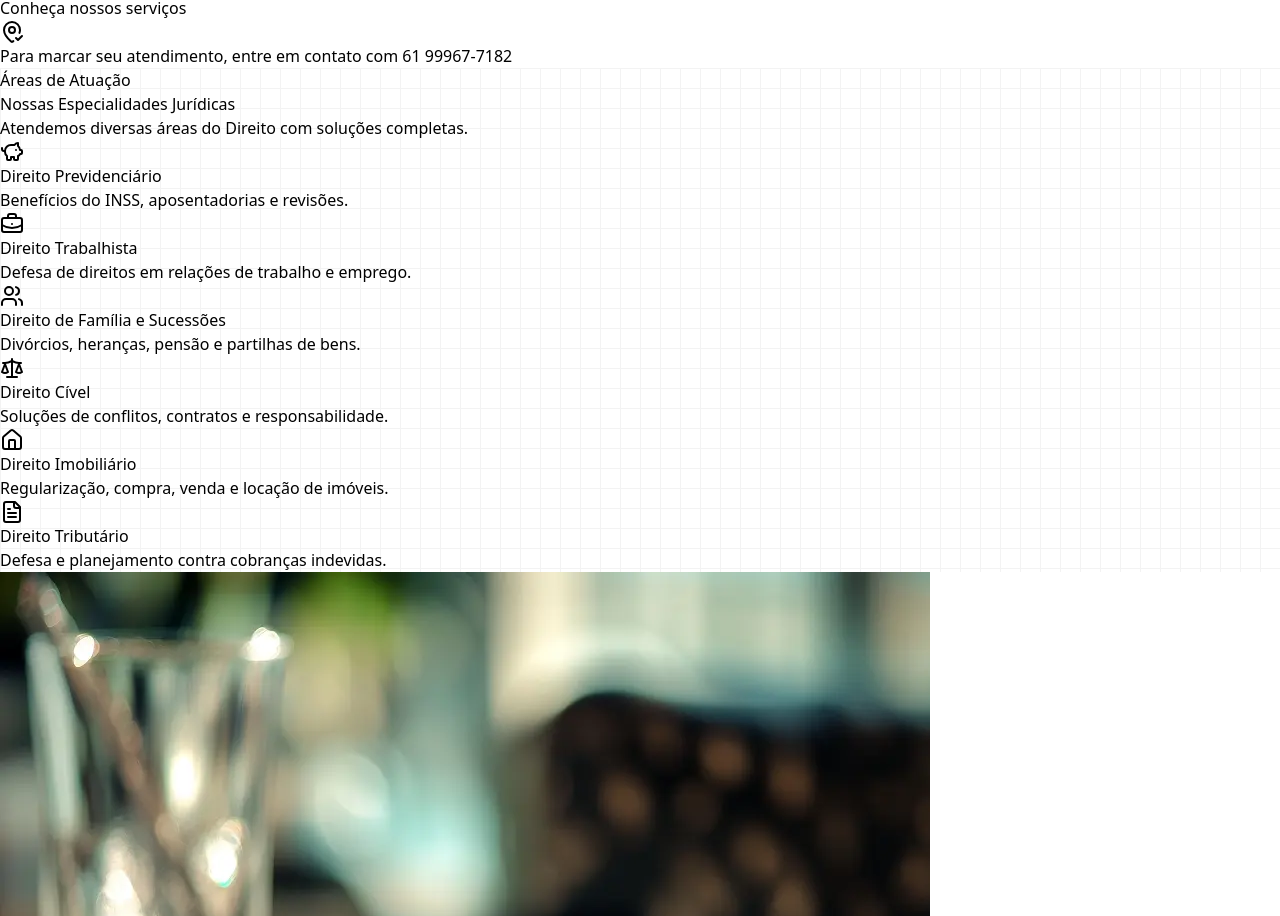
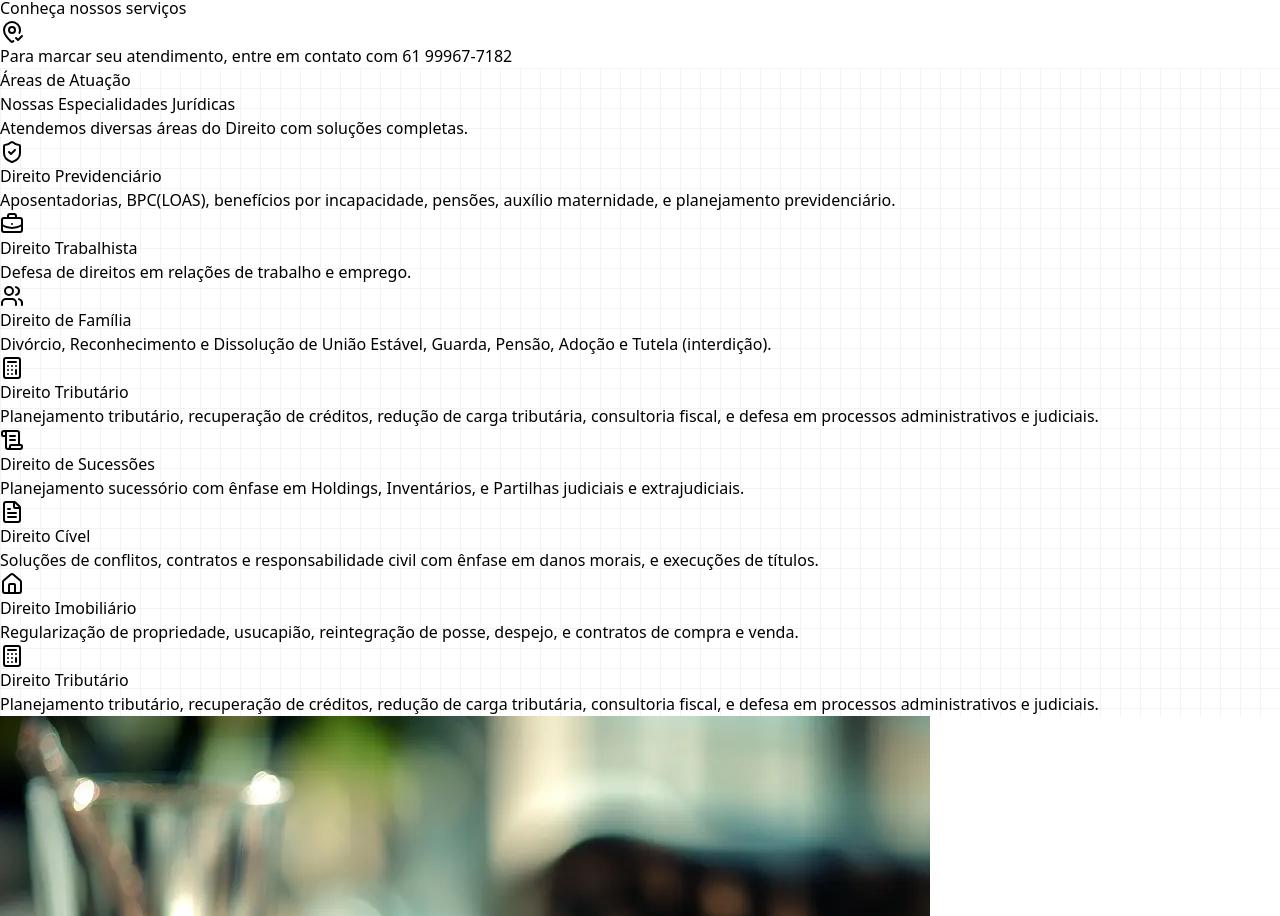
Before and after one commit to Paper-Street-Softwares/LP-Lemarias-Rocha, a React (Vite) app: page / in a window 1280 px wide. Shown: the part 555-1471 px from the top of the page. Built offline with nearby package versions, Linux system fonts and the light colour scheme; a web font is replaced by a local one.

Commit message:
fix: Card8

```diff
--- a/src/components/cards/IconFeatureCard.jsx
+++ b/src/components/cards/IconFeatureCard.jsx
@@ -19,9 +19,8 @@ export default function IconFeatureCard(props) {
 
   return (
     <div
-      className={`w-full tablet1:min-h-[300px] p-0 tablet1:w-[290px] mt-[36px] tablet1:mt-0 desktop1:w-[260px] desktop1:h-[300px] flex flex-col items-center desktop1:hover:scale-110 transition desktop1:p-0 ${className}`}
+      className={`w-full tablet1:min-h-[300px] p-0 tablet1:w-[290px] mt-[36px] tablet1:mt-0 desktop1:w-[265px] desktop1:h-[300px] flex flex-col items-center desktop1:hover:scale-110 transition desktop1:p-0 ${className}`}
     >
-
       <div
         className={`h-[64px] w-[64px] mb-[24px] rounded-md flex justify-center items-center text-labelButtons ${bgClass}`}
       >
--- a/src/components/sections/Features6cards.jsx
+++ b/src/components/sections/Features6cards.jsx
@@ -22,7 +22,7 @@ export default function Features6cards({ colorMode }) {
   const bgClass = bgClasses[colorMode] || bgClasses.default;
   const textClass = textClasses[colorMode] || textClasses.default;
 
-  const cardNumbers = [1, 2, 3, 4, 5, 6];
+  const cardNumbers = [1, 2, 3, 4, 5, 6, 7];
 
   // Função para renderizar título, usando Trans para o card6
   const renderTitle = (i) => {
@@ -46,7 +46,7 @@ export default function Features6cards({ colorMode }) {
       />
 
       <SectionWrapper>
-        <div className="flex flex-col items-center w-full justify-evenly tablet1:flex-row">
+        <div className="flex flex-col items-start w-full justify-evenly tablet1:flex-row">
           <div className="col1 desktop1:w-[28%] flex flex-col items-center">
             {cardNumbers.slice(0, 3).map((i) => (
               <MotionDivDownToUp key={i}>
@@ -63,7 +63,8 @@ export default function Features6cards({ colorMode }) {
             ))}
           </div>
 
-          <MotionDivDownToUp className="hidden desktop1:flex justify-center w-[32%]">
+          <div className="flex flex-col desktop1:w-[32%] gap-12 items-center">
+            <MotionDivDownToUp className="hidden desktop1:flex justify-center w-full">
               <div
                 className="hidden h-[900px] w-full desktop1:flex col2 rounded-2xl bg-top bg-cover shadow-custom-opacity shadow-primary/50"
                 style={{
@@ -71,6 +72,15 @@ export default function Features6cards({ colorMode }) {
                 }}
               ></div>
             </MotionDivDownToUp>
+            <div className="hidden desktop1:flex">
+              <IconFeatureCard
+                icon={content.texts.features.card7.icon}
+                title={t(`features.card7.title`)}
+                paragraph={t(`features.card7.subtitle`)}
+                colorMode={colorMode}
+              />
+            </div>
+          </div>
 
           <div className="col3 desktop1:w-[28%] flex flex-col items-center">
             {cardNumbers.slice(3, 6).map((i) => (
@@ -93,6 +103,14 @@ export default function Features6cards({ colorMode }) {
                 />
               </MotionDivDownToUp>
             ))}
+            <div className="flex desktop1:hidden">
+              <IconFeatureCard
+                icon={content.texts.features.card7.icon}
+                title={t(`features.card7.title`)}
+                paragraph={t(`features.card7.subtitle`)}
+                colorMode={colorMode}
+              />
+            </div>
           </div>
         </div>
       </SectionWrapper>
--- a/src/content/content.jsx
+++ b/src/content/content.jsx
@@ -219,11 +219,10 @@ const content = {
             stroke-width="2"
             stroke-linecap="round"
             stroke-linejoin="round"
-            class="lucide lucide-piggy-bank-icon lucide-piggy-bank"
+            class="lucide lucide-shield-check-icon lucide-shield-check"
           >
-            <path d="M11 17h3v2a1 1 0 0 0 1 1h2a1 1 0 0 0 1-1v-3a3.16 3.16 0 0 0 2-2h1a1 1 0 0 0 1-1v-2a1 1 0 0 0-1-1h-1a5 5 0 0 0-2-4V3a4 4 0 0 0-3.2 1.6l-.3.4H11a6 6 0 0 0-6 6v1a5 5 0 0 0 2 4v3a1 1 0 0 0 1 1h2a1 1 0 0 0 1-1z" />
-            <path d="M16 10h.01" />
-            <path d="M2 8v1a2 2 0 0 0 2 2h1" />
+            <path d="M20 13c0 5-3.5 7.5-7.66 8.95a1 1 0 0 1-.67-.01C7.5 20.5 4 18 4 13V6a1 1 0 0 1 1-1c2 0 4.5-1.2 6.24-2.72a1.17 1.17 0 0 1 1.52 0C14.51 3.81 17 5 19 5a1 1 0 0 1 1 1z" />
+            <path d="m9 12 2 2 4-4" />
           </svg>
         ),
         buttonLabelModal: "Fale Conosco",
@@ -322,13 +321,12 @@ const content = {
             stroke-width="2"
             stroke-linecap="round"
             stroke-linejoin="round"
-            class="lucide lucide-scale-icon lucide-scale"
+            class="lucide lucide-scroll-text-icon lucide-scroll-text"
           >
-            <path d="m16 16 3-8 3 8c-.87.65-1.92 1-3 1s-2.13-.35-3-1Z" />
-            <path d="m2 16 3-8 3 8c-.87.65-1.92 1-3 1s-2.13-.35-3-1Z" />
-            <path d="M7 21h10" />
-            <path d="M12 3v18" />
-            <path d="M3 7h2c2 0 5-1 7-2 2 1 5 2 7 2h2" />
+            <path d="M15 12h-5" />
+            <path d="M15 8h-5" />
+            <path d="M19 17V5a2 2 0 0 0-2-2H4" />
+            <path d="M8 21h12a2 2 0 0 0 2-2v-1a1 1 0 0 0-1-1H11a1 1 0 0 0-1 1v1a2 2 0 1 1-4 0V5a2 2 0 1 0-4 0v2a1 1 0 0 0 1 1h3" />
           </svg>
         ),
         buttonLabelModal: "Fale Conosco",
@@ -336,6 +334,42 @@ const content = {
       },
       card5: {
         img: featuresImg3,
+        title: "A_Definir",
+        subtitle: "A_Definir",
+        description: (
+          <div>
+            A_Definir
+            <br />
+            <br />
+            A_Definir
+          </div>
+        ),
+        imgModal: imgFeaturesCardModal4,
+        icon: (
+          <svg
+            xmlns="http://www.w3.org/2000/svg"
+            width="24"
+            height="24"
+            viewBox="0 0 24 24"
+            fill="none"
+            stroke="currentColor"
+            stroke-width="2"
+            stroke-linecap="round"
+            stroke-linejoin="round"
+            class="lucide lucide-file-text-icon lucide-file-text"
+          >
+            <path d="M6 22a2 2 0 0 1-2-2V4a2 2 0 0 1 2-2h8a2.4 2.4 0 0 1 1.704.706l3.588 3.588A2.4 2.4 0 0 1 20 8v12a2 2 0 0 1-2 2z" />
+            <path d="M14 2v5a1 1 0 0 0 1 1h5" />
+            <path d="M10 9H8" />
+            <path d="M16 13H8" />
+            <path d="M16 17H8" />
+          </svg>
+        ),
+        buttonLabelModal: "Fale Conosco",
+        buttonLabel: "Saiba Mais",
+      },
+      card6: {
+        img: 3,
         title: "A_Definir",
         subtitle: "A_Definir",
         description: (
@@ -367,7 +401,7 @@ const content = {
         buttonLabelModal: "Fale Conosco",
         buttonLabel: "Saiba Mais",
       },
-      card6: {
+      card7: {
         img: 3,
         title: "A_Definir",
         subtitle: "A_Definir",
@@ -391,13 +425,18 @@ const content = {
             stroke-width="2"
             stroke-linecap="round"
             stroke-linejoin="round"
-            class="lucide lucide-file-text-icon lucide-file-text"
+            class="lucide lucide-calculator-icon lucide-calculator"
           >
-            <path d="M15 2H6a2 2 0 0 0-2 2v16a2 2 0 0 0 2 2h12a2 2 0 0 0 2-2V7Z" />
-            <path d="M14 2v4a2 2 0 0 0 2 2h4" />
-            <path d="M10 9H8" />
-            <path d="M16 13H8" />
-            <path d="M16 17H8" />
+            <rect width="16" height="20" x="4" y="2" rx="2" />
+            <line x1="8" x2="16" y1="6" y2="6" />
+            <line x1="16" x2="16" y1="14" y2="18" />
+            <path d="M16 10h.01" />
+            <path d="M12 10h.01" />
+            <path d="M8 10h.01" />
+            <path d="M12 14h.01" />
+            <path d="M8 14h.01" />
+            <path d="M12 18h.01" />
+            <path d="M8 18h.01" />
           </svg>
         ),
         buttonLabelModal: "Fale Conosco",
--- a/src/locales/pt.json
+++ b/src/locales/pt.json
@@ -31,7 +31,7 @@
     "subtitle": "Atendemos diversas áreas do Direito com soluções completas.",
     "card1": {
       "title": "Direito Previdenciário",
-      "subtitle": "Benefícios do INSS, aposentadorias e revisões.",
+      "subtitle": "Aposentadorias, BPC(LOAS),  benefícios por incapacidade, pensões,  auxílio maternidade, e  planejamento previdenciário.",
       "description": "A_Definir",
       "buttonLabelModal": "A_Definir",
       "buttonLabel": "A_Definir"
@@ -44,30 +44,37 @@
       "buttonLabel": "A_Definir"
     },
     "card3": {
-      "title": "Direito de Família e Sucessões",
-      "subtitle": "Divórcios, heranças, pensão e partilhas de bens.",
+      "title": "Direito de Família",
+      "subtitle": "Divórcio, Reconhecimento e Dissolução de União Estável, Guarda, Pensão, Adoção e Tutela (interdição).",
       "description": "A_Definir",
       "buttonLabelModal": "A_Definir",
       "buttonLabel": "A_Definir"
     },
     "card4": {
-      "title": "Direito Cível",
-      "subtitle": "Soluções de conflitos, contratos e responsabilidade.",
+      "title": "Direito de Sucessões",
+      "subtitle": "Planejamento sucessório com ênfase em Holdings, Inventários, e Partilhas judiciais e extrajudiciais.",
       "description": "A_Definir",
       "buttonLabelModal": "A_Definir",
       "buttonLabel": "A_Definir",
       "servicesButton": "A_Definir"
     },
     "card5": {
-      "title": "Direito Imobiliário",
-      "subtitle": "Regularização, compra, venda e locação de imóveis.",
+      "title": "Direito Cível",
+      "subtitle": "Soluções de conflitos, contratos e responsabilidade civil com ênfase em danos morais, e execuções de títulos.",
       "description": "A_Definir",
       "buttonLabelModal": "A_Definir",
       "buttonLabel": "A_Definir"
     },
     "card6": {
+      "title": "Direito Imobiliário",
+      "subtitle": "Regularização de propriedade, usucapião, reintegração de posse,  despejo, e contratos de compra e venda.",
+      "description": "A_Definir",
+      "buttonLabelModal": "A_Definir",
+      "buttonLabel": "A_Definir"
+    },
+    "card7": {
       "title": "Direito Tributário",
-      "subtitle": "Defesa e planejamento contra cobranças indevidas.",
+      "subtitle": "Planejamento tributário, recuperação de créditos, redução de carga tributária, consultoria fiscal, e defesa em processos administrativos e judiciais.",
       "description": "A_Definir",
       "buttonLabelModal": "A_Definir",
       "buttonLabel": "A_Definir"
```
Lines whose indentation alone changed are shown as unchanged.
